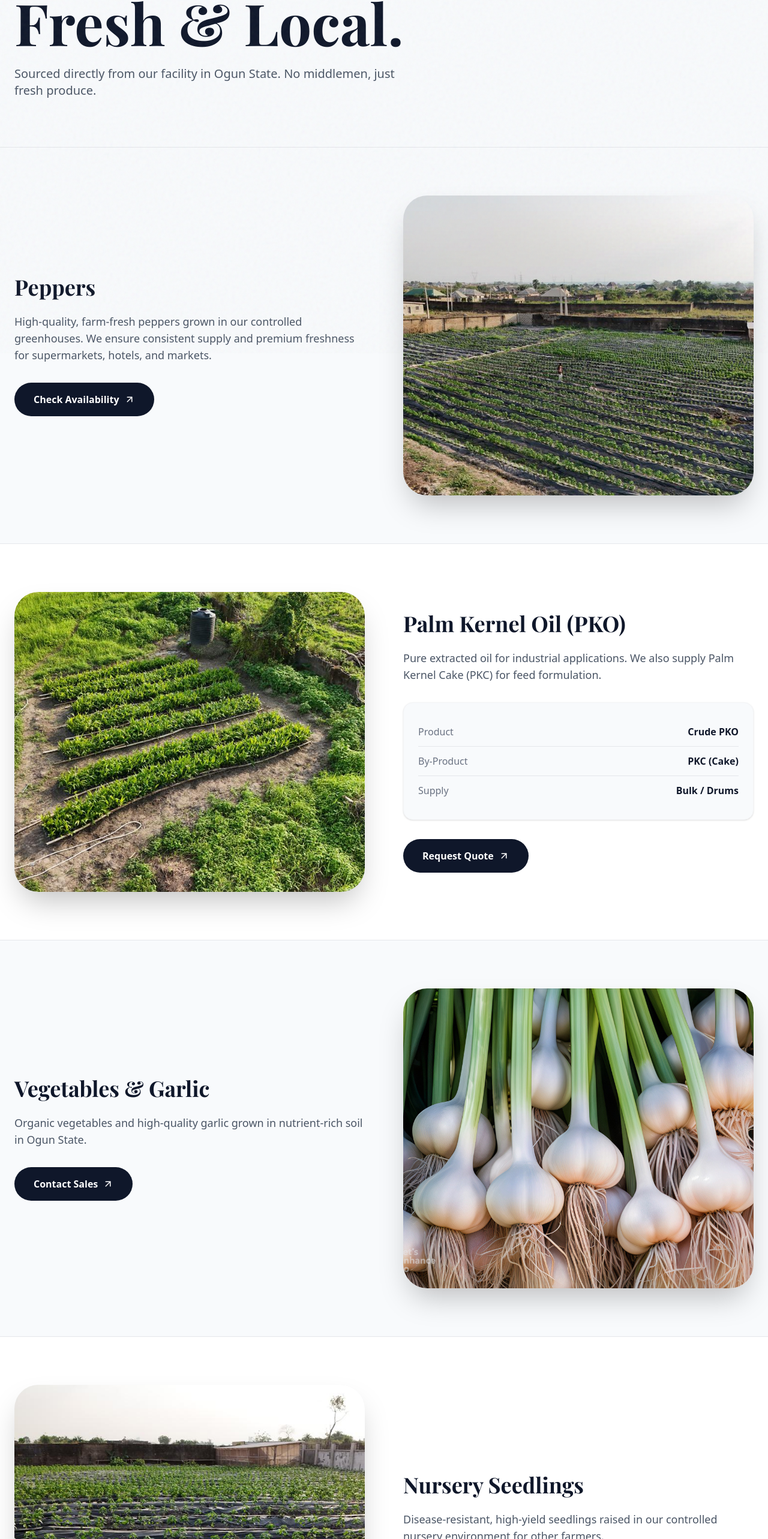
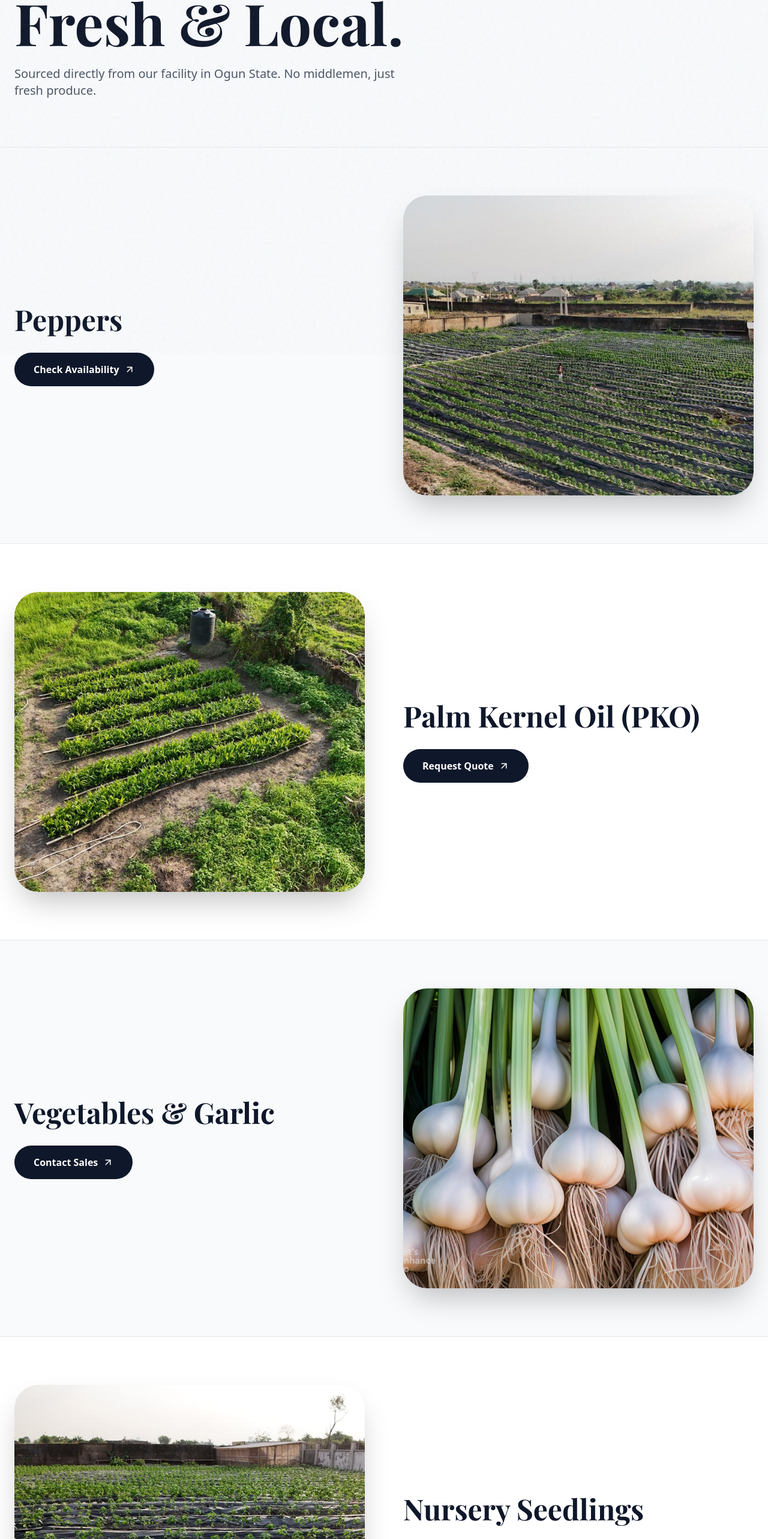
Before and after one commit to Chidi09/Clifton-ville-farms, a Next.js app: page /products in a window 1280 px wide. Shown: the part 211-2777 px from the top of the page at 60% size. Built offline with nearby package versions, Linux system fonts and the light colour scheme.

Commit message:
Refactor About and Products pages: Simplify heading structure for improved readability, remove unnecessary content, and enhance layout consistency. Update button styles and eliminate the stats section from the About page for a cleaner design.

```diff
--- a/src/app/about/page.tsx
+++ b/src/app/about/page.tsx
@@ -14,9 +14,10 @@ export default function AboutPage() {
       <section className="relative pt-40 pb-20 px-6">
         <div className="max-w-7xl mx-auto text-center">
 
-          <h1 className="text-fluid-h1 font-serif font-bold mb-8 text-primary-dark leading-[0.85] md:leading-[0.9]">
-            <MaskedText className="block">Cultivating the Future</MaskedText>
-            <MaskedText className="block text-primary -mt-1 md:-mt-2" delay={0.2}>of African Agriculture.</MaskedText>
+          <h1 className="text-fluid-h1 font-serif font-bold mb-8 text-primary-dark">
+            <MaskedText>Cultivating the Future</MaskedText>
+            <br />
+            <MaskedText className="text-primary" delay={0.2}>of African Agriculture.</MaskedText>
           </h1>
           <p className="max-w-2xl mx-auto text-xl text-gray-600 leading-relaxed">
             Cliftonville Farms is Ogun State's premier automated greenhouse facility, bridging the gap between traditional farming and modern food security.
@@ -47,7 +48,7 @@ export default function AboutPage() {
             </div>
           </motion.div>
 
-          {/* Text Side (Updated Content) */}
+          {/* Text Side */}
           <div className="space-y-8">
             <h2 className="text-4xl font-serif font-bold text-primary-dark">More Than Just a Farm.</h2>
             <div className="space-y-6 text-lg text-gray-600 leading-relaxed">
@@ -62,10 +63,7 @@ export default function AboutPage() {
               </p>
             </div>
 
-            <div className="grid grid-cols-2 gap-6 pt-6">
-              <Stat label="Annual Harvest" value="25M+ Tons" />
-              <Stat label="Partner Farms" value="50+" />
-            </div>
+            {/* STATS SECTION REMOVED COMPLETELY */}
           </div>
         </div>
       </section>
@@ -107,15 +105,6 @@ export default function AboutPage() {
 }
 
 // Sub-components
-function Stat({ label, value }: { label: string, value: string }) {
-  return (
-    <div className="border-l-2 border-accent pl-6">
-      <h4 className="text-3xl font-bold text-white md:text-primary-dark">{value}</h4>
-      <p className="text-gray-400 md:text-gray-500 text-sm uppercase tracking-wide mt-1">{label}</p>
-    </div>
-  )
-}
-
 function ValueCard({ icon, title, desc }: { icon: any, title: string, desc: string }) {
   return (
     <motion.div
--- a/src/app/products/page.tsx
+++ b/src/app/products/page.tsx
@@ -20,19 +20,11 @@ export default function ProductsPage() {
         </div>
       </section>
 
-      {/* 1. PEPPERS (GENERIC & SAFE) */}
+      {/* 1. PEPPERS (Title Only) */}
       <section className="py-20 border-t border-gray-200">
         <div className="max-w-7xl mx-auto px-6 grid grid-cols-1 lg:grid-cols-2 gap-16 items-center">
-          <div className="order-2 lg:order-1">
-             {/* JUST "PEPPERS" */}
-             <h2 className="text-4xl font-serif font-bold mb-6">Peppers</h2>
-
-             {/* GENERIC DESCRIPTION - NO SPECS */}
-             <p className="text-lg text-gray-600 mb-8">
-               High-quality, farm-fresh peppers grown in our controlled greenhouses. We ensure consistent supply and premium freshness for supermarkets, hotels, and markets.
-             </p>
-
-             {/* REMOVED THE TABLE (EXTRA P) COMPLETELY */}
+          <div className="order-2 lg:order-1 flex flex-col justify-center items-start">
+             <h2 className="text-5xl font-serif font-bold mb-8">Peppers</h2>
 
              <button className="bg-primary-dark text-white px-8 py-4 rounded-full font-bold flex items-center gap-2 hover:bg-accent transition-colors">
                Check Availability <ArrowUpRight size={18} />
@@ -44,24 +36,14 @@ export default function ProductsPage() {
         </div>
       </section>
 
-       {/* 2. PALM KERNEL OIL */}
+       {/* 2. PALM KERNEL OIL (Title Only) */}
        <section className="py-20 border-t border-gray-200 bg-white">
         <div className="max-w-7xl mx-auto px-6 grid grid-cols-1 lg:grid-cols-2 gap-16 items-center">
            <div className="h-[500px] rounded-[2.5rem] overflow-hidden bg-gray-100 relative shadow-2xl">
               <img src="/images/palm-aerial.jpg" className="w-full h-full object-cover" alt="Palm Kernel" />
           </div>
-          <div>
-             <h2 className="text-4xl font-serif font-bold mb-6">Palm Kernel Oil (PKO)</h2>
-             <p className="text-lg text-gray-600 mb-8">
-               Pure extracted oil for industrial applications. We also supply Palm Kernel Cake (PKC) for feed formulation.
-             </p>
-
-             {/* Kept this simple table as requested previously, but can remove if needed */}
-             <div className="bg-surface-light rounded-2xl p-6 shadow-sm border border-gray-100 mb-8">
-               <Row label="Product" value="Crude PKO" />
-               <Row label="By-Product" value="PKC (Cake)" />
-               <Row label="Supply" value="Bulk / Drums" />
-             </div>
+          <div className="flex flex-col justify-center items-start">
+             <h2 className="text-5xl font-serif font-bold mb-8">Palm Kernel Oil (PKO)</h2>
 
              <button className="bg-primary-dark text-white px-8 py-4 rounded-full font-bold flex items-center gap-2 hover:bg-accent transition-colors">
                Request Quote <ArrowUpRight size={18} />
@@ -70,14 +52,11 @@ export default function ProductsPage() {
         </div>
       </section>
 
-      {/* 3. VEGETABLES & GARLIC */}
+      {/* 3. VEGETABLES & GARLIC (Title Only) */}
       <section className="py-20 border-t border-gray-200">
         <div className="max-w-7xl mx-auto px-6 grid grid-cols-1 lg:grid-cols-2 gap-16 items-center">
-          <div className="order-2 lg:order-1">
-             <h2 className="text-4xl font-serif font-bold mb-6">Vegetables & Garlic</h2>
-             <p className="text-lg text-gray-600 mb-8">
-               Organic vegetables and high-quality garlic grown in nutrient-rich soil in Ogun State.
-             </p>
+          <div className="order-2 lg:order-1 flex flex-col justify-center items-start">
+             <h2 className="text-5xl font-serif font-bold mb-8">Vegetables & Garlic</h2>
 
              <button className="bg-primary-dark text-white px-8 py-4 rounded-full font-bold flex items-center gap-2 hover:bg-accent transition-colors">
                Contact Sales <ArrowUpRight size={18} />
@@ -89,17 +68,14 @@ export default function ProductsPage() {
         </div>
       </section>
 
-       {/* 4. NURSERY SEEDLINGS */}
+       {/* 4. NURSERY SEEDLINGS (Title Only) */}
        <section className="py-20 border-t border-gray-200 bg-white">
         <div className="max-w-7xl mx-auto px-6 grid grid-cols-1 lg:grid-cols-2 gap-16 items-center">
            <div className="h-[500px] rounded-[2.5rem] overflow-hidden bg-gray-100 relative shadow-2xl">
               <img src="/images/pepper-farm-2.jpg" className="w-full h-full object-cover" alt="Seedlings" />
           </div>
-          <div>
-             <h2 className="text-4xl font-serif font-bold mb-6">Nursery Seedlings</h2>
-             <p className="text-lg text-gray-600 mb-8">
-               Disease-resistant, high-yield seedlings raised in our controlled nursery environment for other farmers.
-             </p>
+          <div className="flex flex-col justify-center items-start">
+             <h2 className="text-5xl font-serif font-bold mb-8">Nursery Seedlings</h2>
 
              <button className="bg-primary-dark text-white px-8 py-4 rounded-full font-bold flex items-center gap-2 hover:bg-accent transition-colors">
                Order Seedlings <ArrowUpRight size={18} />
@@ -112,12 +88,3 @@ export default function ProductsPage() {
     </main>
   );
 }
-
-function Row({ label, value }: { label: string, value: string }) {
-  return (
-    <div className="flex justify-between py-3 border-b border-gray-200 last:border-0">
-      <span className="text-gray-500 font-medium">{label}</span>
-      <span className="text-primary-dark font-bold">{value}</span>
-    </div>
-  )
-}
```
